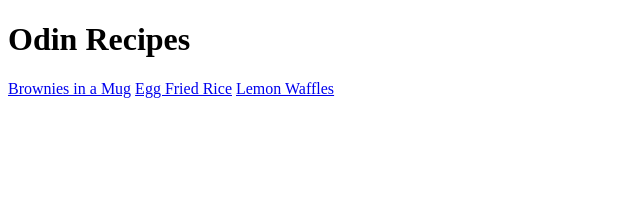
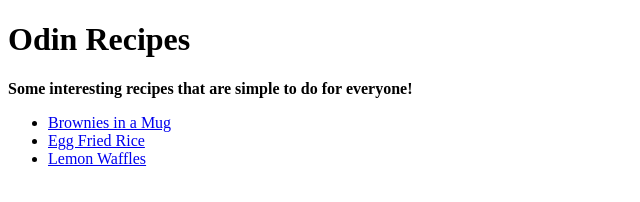
Before and after one commit to j1nxie/odin-recipes, a plain HTML site: page index.html in a window 1280 px wide. Shown: the whole page, without its empty margins (0-640 px from the left). Drawn offline with Linux system fonts and the light colour scheme.

Commit message:
update index.html

```diff
--- a/index.html
+++ b/index.html
@@ -7,8 +7,11 @@
 
     <body>
 	<h1>Odin Recipes</h1>
-	<a href="recipes/brownies-in-a-mug.html">Brownies in a Mug</a>
-	<a href="recipes/egg-fried-rice.html">Egg Fried Rice</a>
-	<a href="recipes/lemon-waffle.html">Lemon Waffles</a>
+	<p><strong>Some interesting recipes that are simple to do for everyone!</strong></p>
+	<ul>
+	    <li><a href="recipes/brownies-in-a-mug.html">Brownies in a Mug</a></li>
+	    <li><a href="recipes/egg-fried-rice.html">Egg Fried Rice</a></li>
+	    <li><a href="recipes/lemon-waffle.html">Lemon Waffles</a></li>
+	</ul>
     </body>
 </html>
```
